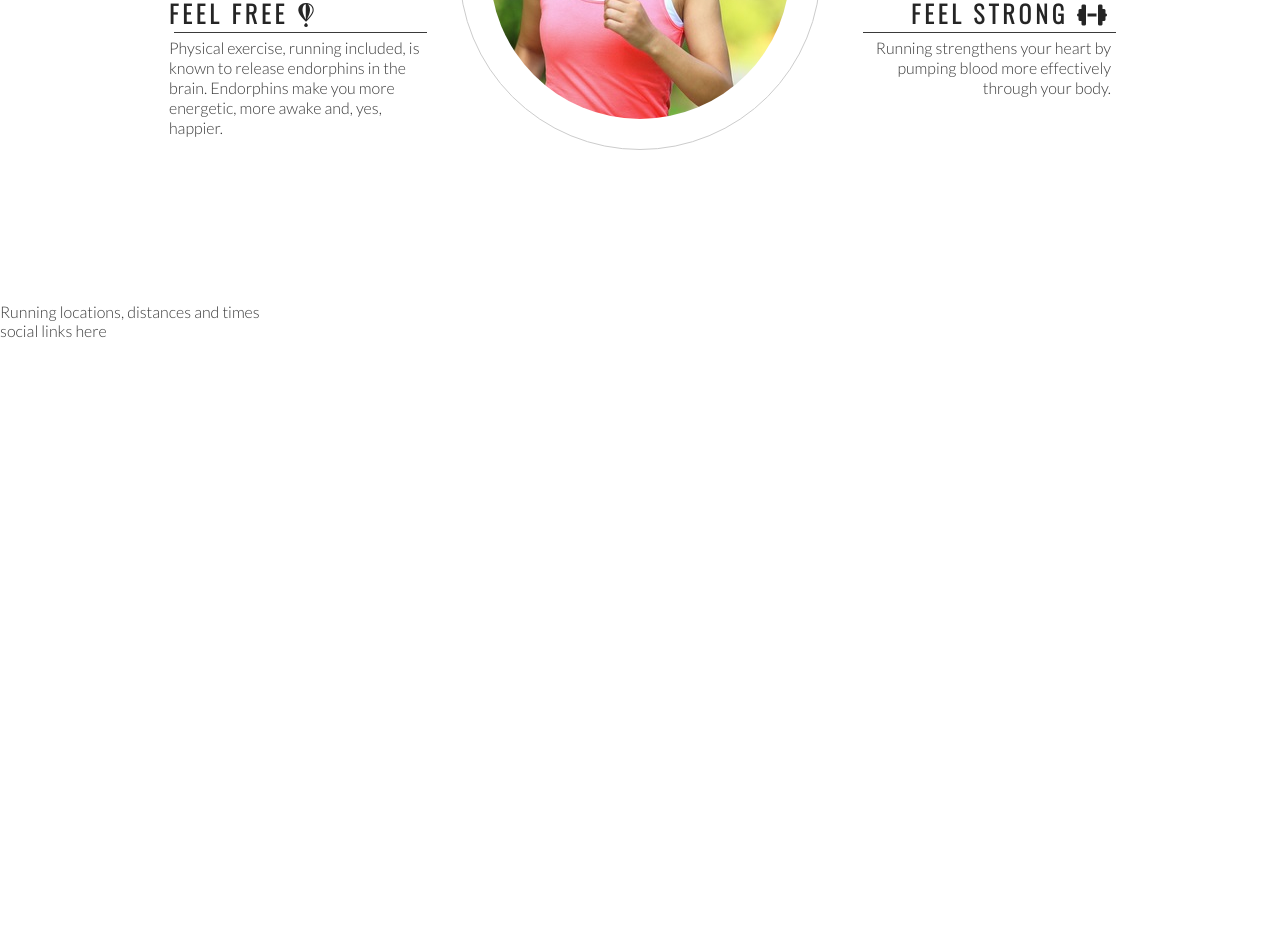
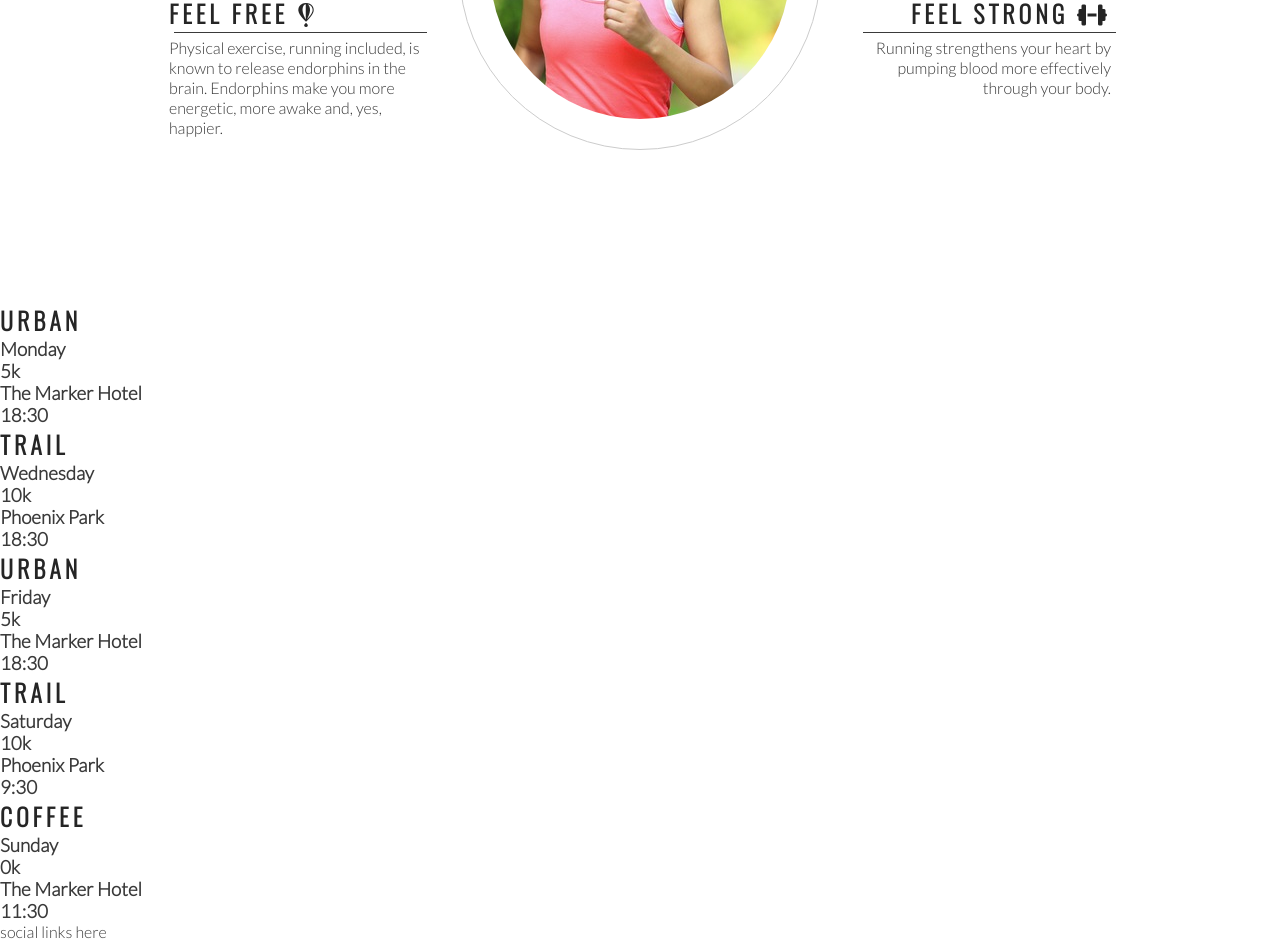
Before and after one commit to Roibeard-Ruadhan/love-running, a plain HTML site: page index.html in a window 1280 px wide. Shown: the part 993-1934 px from the top of the page. Before the commit the page ends 1333 px from the top, so only its background shows below. Drawn offline with nearby package versions, Linux system fonts and the light colour scheme.

Commit message:
Add meet up times main structure

```diff
--- a/index.html
+++ b/index.html
@@ -77,7 +77,41 @@
         </div>
     </section>
     <section>
-        Running locations, distances and times
+        <div>
+            <h2>Urban</h2>
+            <h3>Monday</h3>
+            <h3>5k</h3>
+            <h3>The Marker Hotel</h3>
+            <h3>18:30</h3>
+        </div>
+        <div>
+            <h2>Trail</h2>
+            <h3>Wednesday</h3>
+            <h3>10k</h3>
+            <h3>Phoenix Park</h3>
+            <h3>18:30</h3>
+        </div>
+        <div>
+            <h2>Urban</h2>
+            <h3>Friday</h3>
+            <h3>5k</h3>
+            <h3>The Marker Hotel</h3>
+            <h3>18:30</h3>
+        </div>
+        <div>
+            <h2>Trail</h2>
+            <h3>Saturday</h3>
+            <h3>10k</h3>
+            <h3>Phoenix Park</h3>
+            <h3>9:30</h3>
+        </div>
+        <div>
+            <h2>Coffee</h2>
+            <h3>Sunday</h3>
+            <h3>0k</h3>
+            <h3>The Marker Hotel</h3>
+            <h3>11:30</h3>
+        </div>
     </section>
     <footer>
         social links here
```
